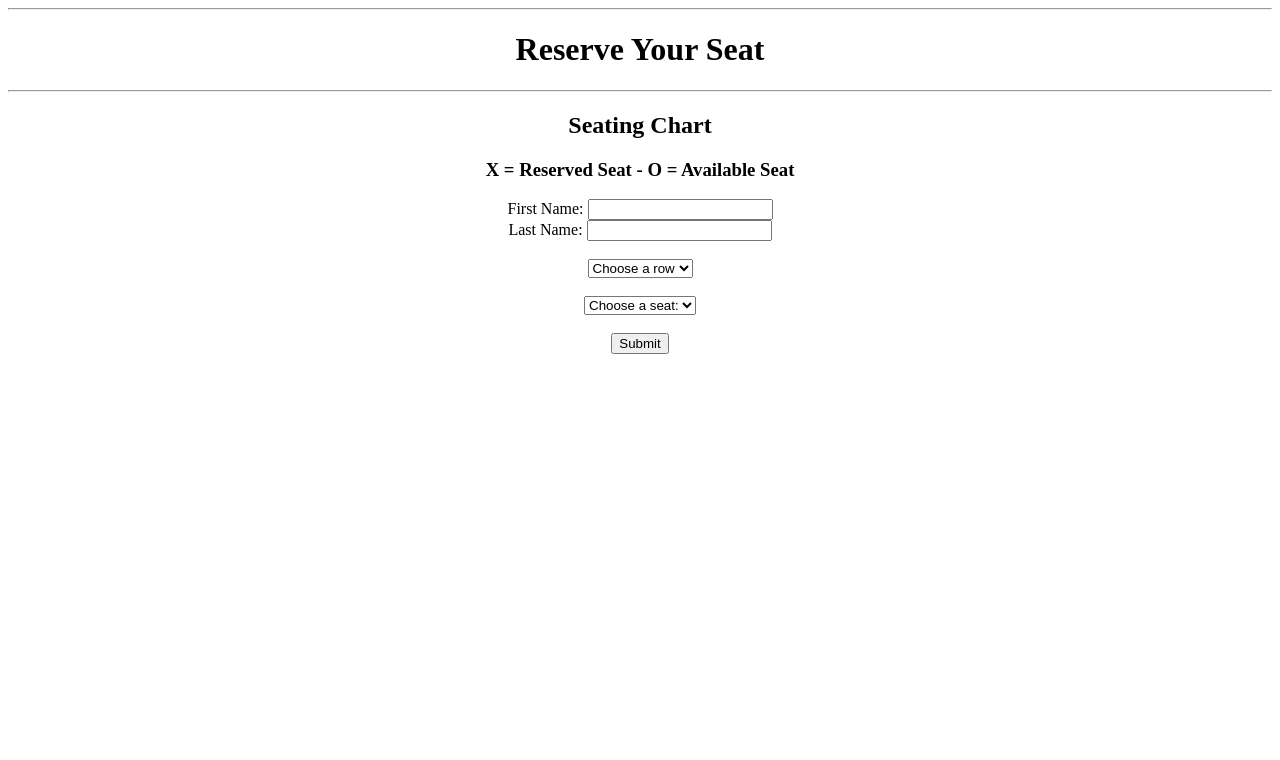
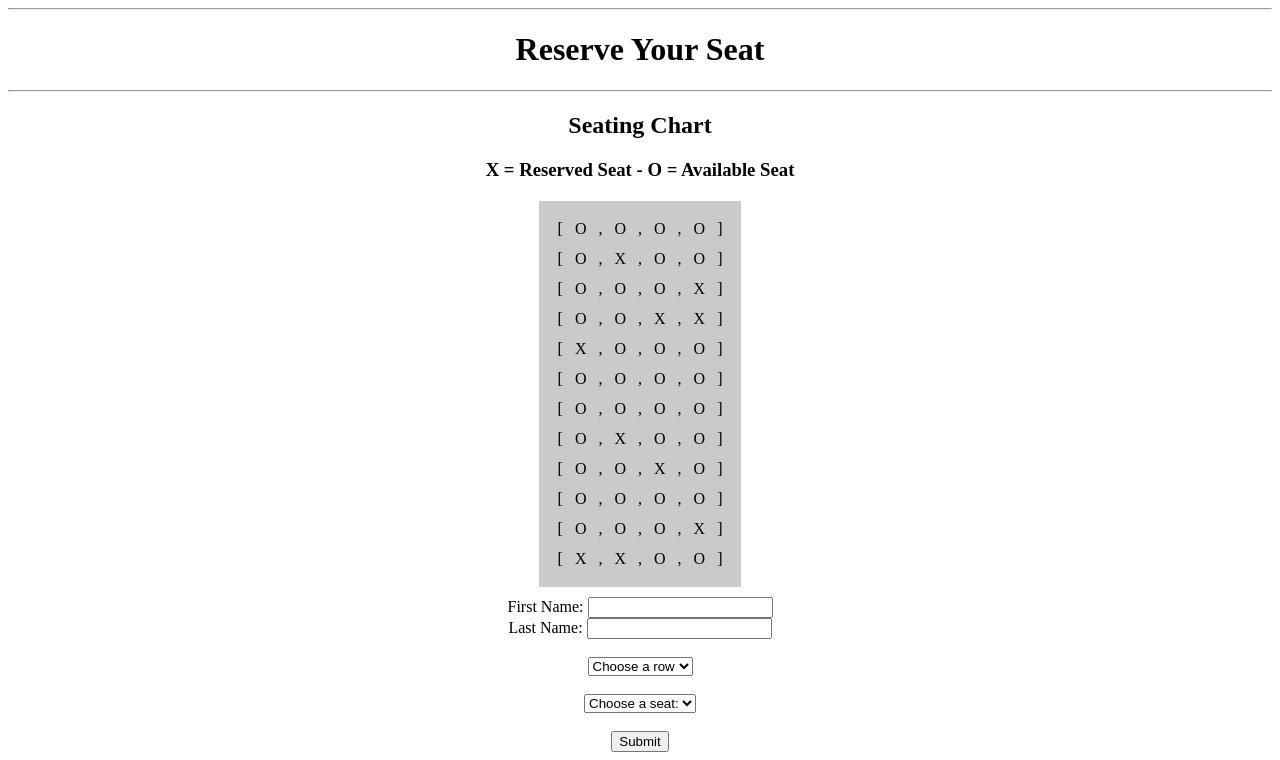
Before and after one commit to petbz6/IT4320-FinalProject, a Flask app: page /reserve in a window 1280 px wide. Shown: the part 63-823 px from the top of the page. Before the commit the page ends 417 px from the top, so only its background shows below. Run offline with Flask 3, Linux system fonts and the light colour scheme; data comes from the database, SQL or seed files in the repository.

Commit message:
Added the flight chart feature from Shane's branch

```diff
--- /dev/null
+++ b/FlightChart.py
@@ -0,0 +1,19 @@
+import sqlite3
+
+def flight_chart():
+    seat_chart = [[0 for _ in range(4)] for _ in range(12)]
+
+    conn = get_db_connection()
+    cursor = conn.execute('SELECT seatRow, seatColumn FROM reservations')
+    for row in cursor:
+        row_index = row[0] - 1
+        col_index = row[1] - 1
+        seat_chart[row_index][col_index] = 1
+    conn.close()
+
+    return seat_chart
+
+def get_db_connection():
+    conn = sqlite3.connect('reservations.db')
+    conn.row_factory = sqlite3.Row
+    return conn
--- a/app.py
+++ b/app.py
@@ -1,11 +1,9 @@
 from flask import Flask, render_template, request, flash, url_for, redirect
 import sqlite3
 from eticket import generate_e_ticket_number
+from FlightChart import flight_chart
 
 app = Flask(__name__)
-app.config["DEBUG"] = True
-app.config["SECRET_KEY"] = 'your secret key'
-app.secret_key = 'your secret key'
 
 # Route for main menu
 @app.route('/', methods=('GET', 'POST'))
@@ -61,7 +59,10 @@ def reservations():
 
         conn.close()
 
-    return render_template('reservation.html', success_message=success_message, error_message=error_message)
+    # Fetch flight chart data
+    seat_chart = flight_chart()
+
+    return render_template('reservation.html', success_message=success_message, error_message=error_message, seat_chart=seat_chart)
 
 # Route for admin menu
 @app.route('/admin-login', methods=['GET', 'POST'])
--- a/templates/base.html
+++ b/templates/base.html
@@ -47,11 +47,30 @@
             margin-top: 10px;
         }
 
+        .flight-chart-container {
+            margin: 10px auto;
+            border-radius: 10px;
+            margin-top: 20px;
+            display: flex;
+            justify-content: center;
+        }
+
+        .flight-chart-background {
+            background-color: #c7c7c7ef;
+            padding: 12px;
+        }
+
+
+
+        .flight-chart-table td {
+            padding: 5px;
+        }
+
     </style>
 </head>
 <body>
     <!-- Navigation bar for the various pages -->
-    <!-- This is written in base becuase every other page extends this page. Allowing the navigation to remain on screen at all times. -->
+    <!-- This is written in base because every other page extends this page. Allowing the navigation to remain on screen at all times. -->
     <nav>
         <a href="{{ url_for('main_menu') }}">Home</a>
         <a href="{{ url_for('admin') }}">Admin</a>
--- a/templates/reservation.html
+++ b/templates/reservation.html
@@ -16,7 +16,29 @@
 <h2>Seating Chart</h2>
 <h3>X = Reserved Seat - O = Available Seat</h3>
 
-<!-- Need to implement dynamic display of the bus seating chart here -->
+<!-- Render flight chart -->
+<div class="flight-chart-container">
+    <div class="flight-chart-background">
+        <table class="flight-chart-table">
+            {% for row in seat_chart %}
+            <tr>
+                <td>[</td>
+                {% for seat in row %}
+                {% if seat == 0 %}
+                <td>O</td>
+                {% else %}
+                <td>X</td>
+                {% endif %}
+                {% if not loop.last %}
+                <td>,</td>
+                {% endif %}
+                {% endfor %}
+                <td>]</td>
+            </tr>
+            {% endfor %}
+        </table>
+    </div>
+</div>
 
 <!-- Form for seating reservations using POST method to submit data to the reservations route -->
 <form method="POST" action="{{ url_for('reservations') }}">
```
